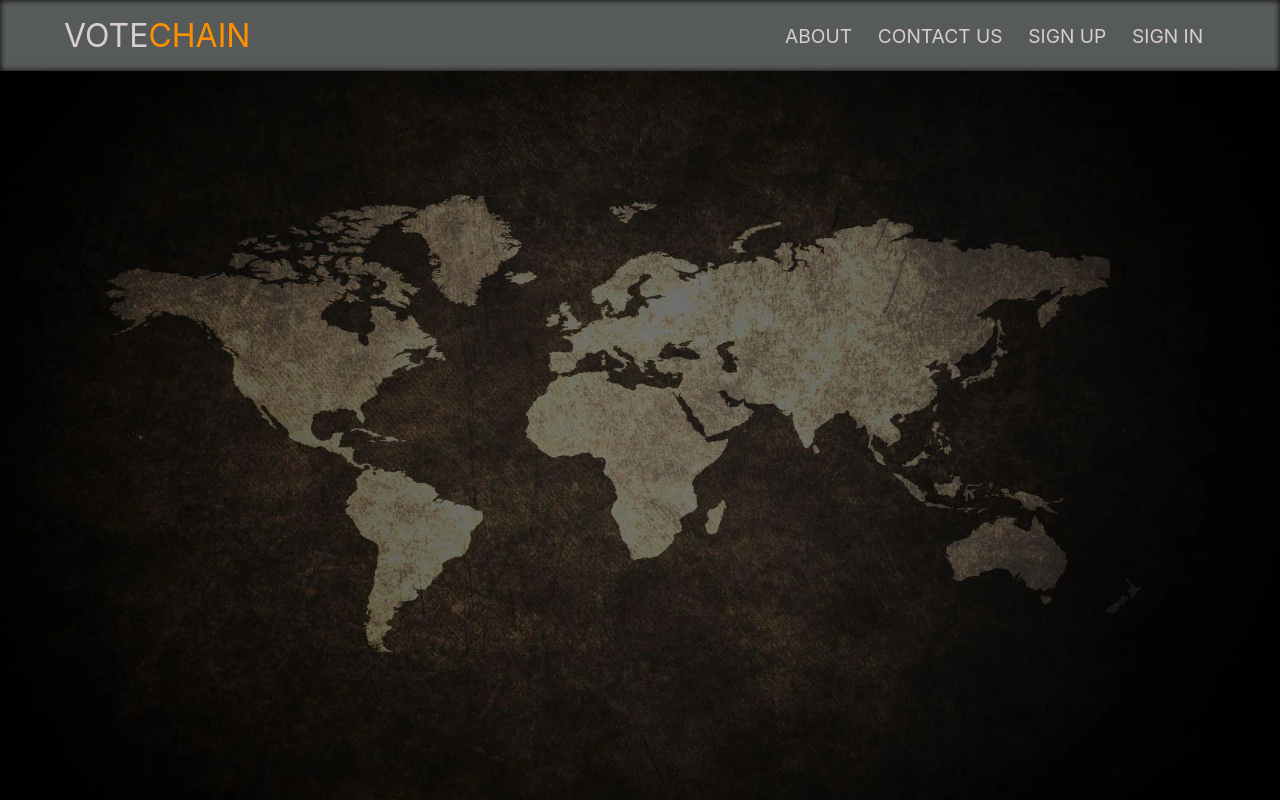
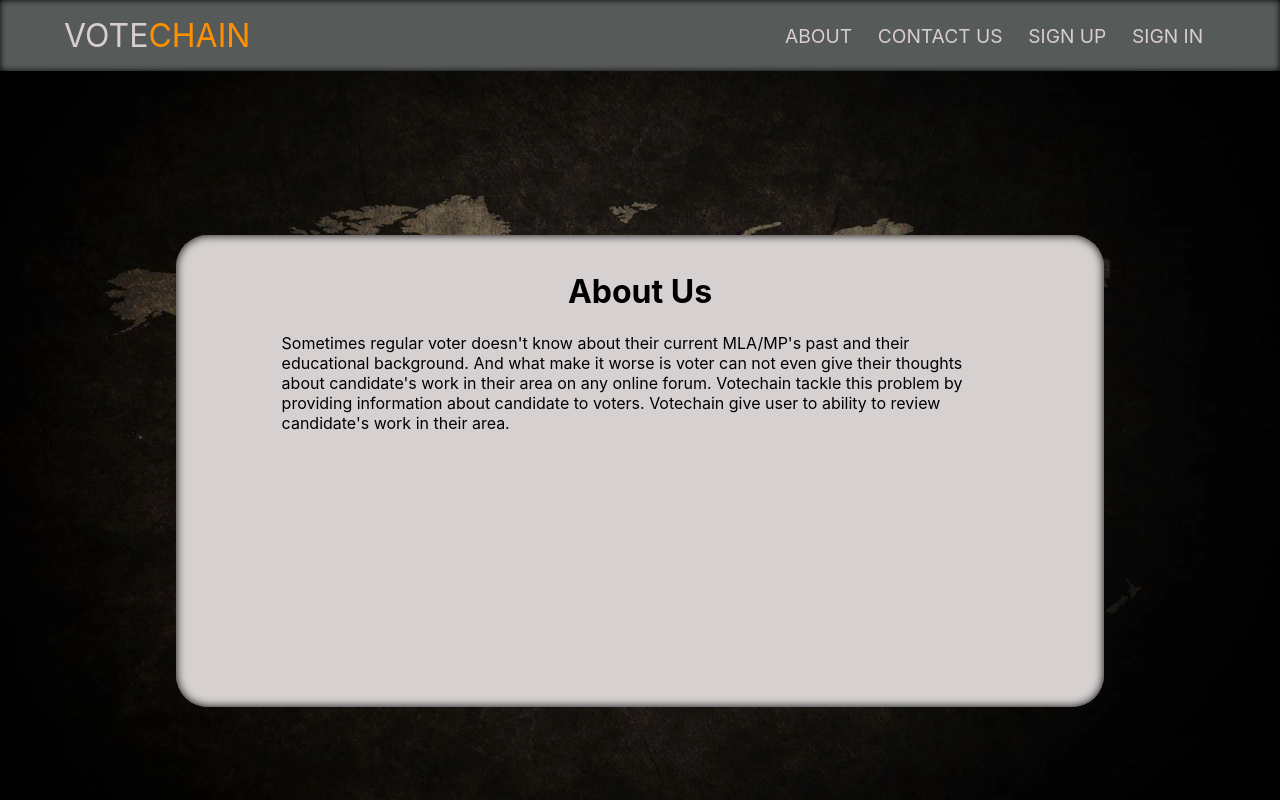
Before and after one commit to amanpreet-vi/project1, a React (Create React App) app: page /about in a window 1280 px wide. Built offline with nearby package versions, Linux system fonts and the light colour scheme.

Commit message:
about added finally

```diff
--- a/src/App.js
+++ b/src/App.js
@@ -1,18 +1,19 @@
 /** @format */
 
-import React, { useState } from 'react';
-import { Switch, Route } from 'react-router-dom';
-import LandingPage from './components/controller/landingPage';
-import SignIn from './components/controller/signIn';
-import SignUp from './components/controller/signUp';
+import React, { useState } from "react";
+import { Switch, Route } from "react-router-dom";
+import LandingPage from "./components/controller/landingPage";
+import SignIn from "./components/controller/signIn";
+import SignUp from "./components/controller/signUp";
 // import AdminPanelView from "./components/view/adminPanelView";
-import NavBar from './components/view/navBar';
-import './components/resource/stylesheet/app.css';
+import NavBar from "./components/view/navBar";
+import "./components/resource/stylesheet/app.css";
 
-import CandidateController from './components/controller/candidateController';
-import { isAuthenticated } from './components/controller/authentication';
-import AdminController from './components/controller/adminController';
-import AdminPanelView from './components/view/adminPanelView';
+import CandidateController from "./components/controller/candidateController";
+import { isAuthenticated } from "./components/controller/authentication";
+import AdminController from "./components/controller/adminController";
+import AdminPanelView from "./components/view/adminPanelView";
+import About from "./components/view/about";
 // import CardController from './components/controller/cardController';
 
 export default function App() {
@@ -32,6 +33,9 @@ export default function App() {
           <Route path="/signup">
             <SignUp setRender={setRender} />
           </Route>
+          <Route path="/about">
+            <About />
+          </Route>
           <Route
             path="/candidate"
             render={(props) => <CandidateController {...props} />}
--- a/src/components/resource/stylesheet/about.css
+++ b/src/components/resource/stylesheet/about.css
@@ -0,0 +1,15 @@
+.aboutContainer {
+  width: 70%;
+  height: 55%;
+  padding: 1em;
+  background-color: rgb(214, 208, 208);
+  border-radius: 2em;
+  box-shadow: 0px 0px 10px black inset;
+}
+.aboutContainer > h1 {
+  text-align: center;
+}
+.aboutContainer > p {
+  margin: auto;
+  width: 80%;
+}
--- a/src/components/view/about.jsx
+++ b/src/components/view/about.jsx
@@ -1,3 +1,5 @@
+import "../resource/stylesheet/about.css";
+
 export default function About() {
   return (
     <>
```
Lines whose indentation alone changed are shown as unchanged.
